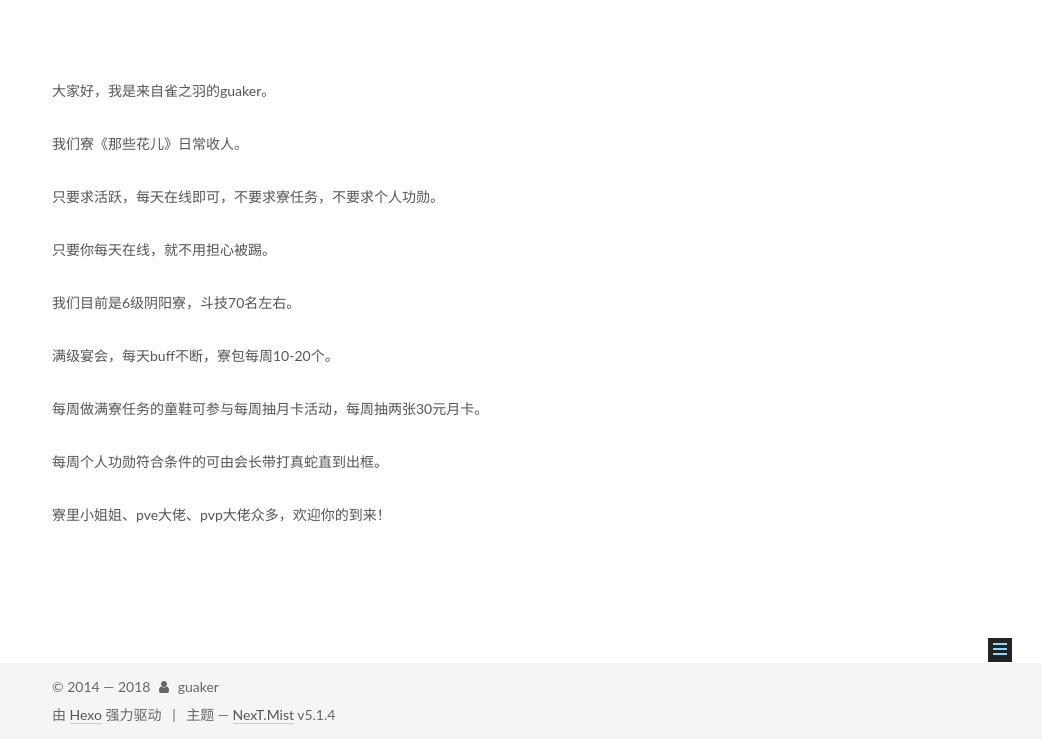
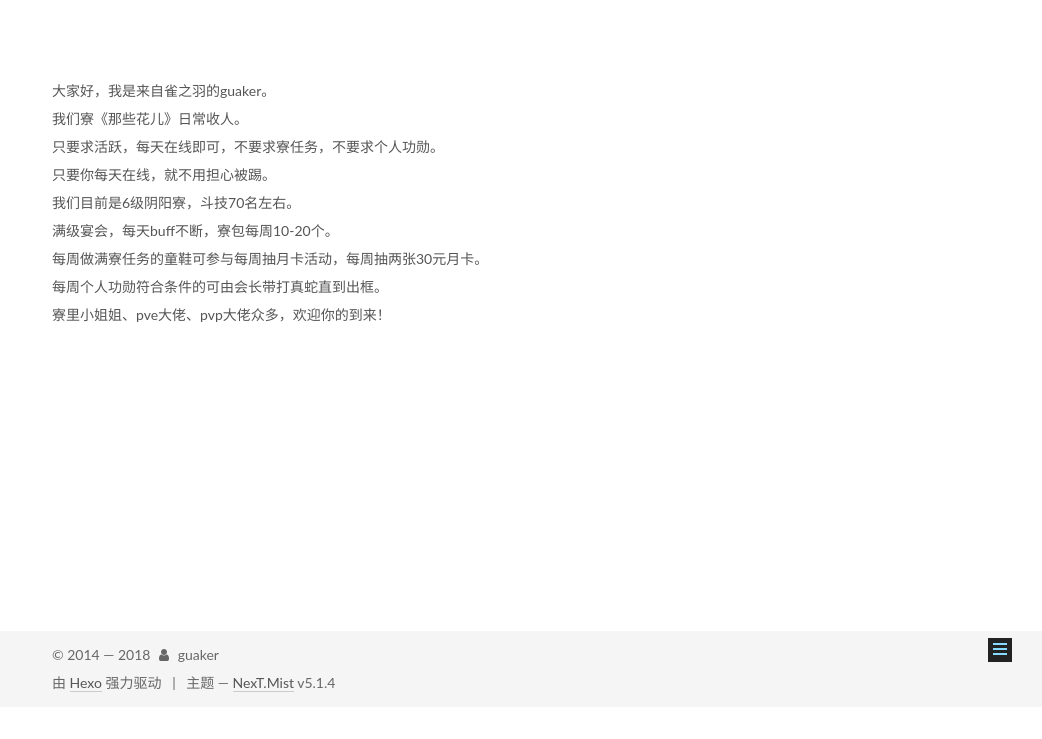
Before and after one commit to guaker6/guaker6.github.io, a plain HTML site: page about/index.html in a window 1280 px wide. Shown: the part 93-832 px from the top of the page, without its empty margins (238-1280 px from the left). After the commit the page ends 800 px from the top, so only its background shows below. Drawn offline with Linux system fonts and the light colour scheme; a script that the page names is missing.

Commit message:
Site updated: 2018-07-05 15:46:40

```diff
--- a/about/index.html
+++ b/about/index.html
@@ -79,17 +79,17 @@
 
 
 
-<meta name="description" content="大家好，我是来自雀之羽的guaker。 我们寮《那些花儿》日常收人。 只要求活跃，每天在线即可，不要求寮任务，不要求个人功勋。 只要你每天在线，就不用担心被踢。 我们目前是6级阴阳寮，斗技70名左右。 满级宴会，每天buff不断，寮包每周10-20个。 每周做满寮任务的童鞋可参与每周抽月卡活动，每周抽两张30元月卡。 每周个人功勋符合条件的可由会长带打真蛇直到出框。 寮里小姐姐、pve大佬、pvp">
+<meta name="description" content="大家好，我是来自雀之羽的guaker。我们寮《那些花儿》日常收人。只要求活跃，每天在线即可，不要求寮任务，不要求个人功勋。只要你每天在线，就不用担心被踢。我们目前是6级阴阳寮，斗技70名左右。满级宴会，每天buff不断，寮包每周10-20个。每周做满寮任务的童鞋可参与每周抽月卡活动，每周抽两张30元月卡。每周个人功勋符合条件的可由会长带打真蛇直到出框。寮里小姐姐、pve大佬、pvp大佬众多，欢迎你">
 <meta property="og:type" content="website">
 <meta property="og:title" content="guaker的阴阳师">
 <meta property="og:url" content="http://guaker.github.io/about/index.html">
 <meta property="og:site_name" content="guaker的阴阳师">
-<meta property="og:description" content="大家好，我是来自雀之羽的guaker。 我们寮《那些花儿》日常收人。 只要求活跃，每天在线即可，不要求寮任务，不要求个人功勋。 只要你每天在线，就不用担心被踢。 我们目前是6级阴阳寮，斗技70名左右。 满级宴会，每天buff不断，寮包每周10-20个。 每周做满寮任务的童鞋可参与每周抽月卡活动，每周抽两张30元月卡。 每周个人功勋符合条件的可由会长带打真蛇直到出框。 寮里小姐姐、pve大佬、pvp">
+<meta property="og:description" content="大家好，我是来自雀之羽的guaker。我们寮《那些花儿》日常收人。只要求活跃，每天在线即可，不要求寮任务，不要求个人功勋。只要你每天在线，就不用担心被踢。我们目前是6级阴阳寮，斗技70名左右。满级宴会，每天buff不断，寮包每周10-20个。每周做满寮任务的童鞋可参与每周抽月卡活动，每周抽两张30元月卡。每周个人功勋符合条件的可由会长带打真蛇直到出框。寮里小姐姐、pve大佬、pvp大佬众多，欢迎你">
 <meta property="og:locale" content="zh-Hans">
-<meta property="og:updated_time" content="2018-07-05T04:00:57.674Z">
+<meta property="og:updated_time" content="2018-07-05T07:46:29.541Z">
 <meta name="twitter:card" content="summary">
 <meta name="twitter:title" content="guaker的阴阳师">
-<meta name="twitter:description" content="大家好，我是来自雀之羽的guaker。 我们寮《那些花儿》日常收人。 只要求活跃，每天在线即可，不要求寮任务，不要求个人功勋。 只要你每天在线，就不用担心被踢。 我们目前是6级阴阳寮，斗技70名左右。 满级宴会，每天buff不断，寮包每周10-20个。 每周做满寮任务的童鞋可参与每周抽月卡活动，每周抽两张30元月卡。 每周个人功勋符合条件的可由会长带打真蛇直到出框。 寮里小姐姐、pve大佬、pvp">
+<meta name="twitter:description" content="大家好，我是来自雀之羽的guaker。我们寮《那些花儿》日常收人。只要求活跃，每天在线即可，不要求寮任务，不要求个人功勋。只要你每天在线，就不用担心被踢。我们目前是6级阴阳寮，斗技70名左右。满级宴会，每天buff不断，寮包每周10-20个。每周做满寮任务的童鞋可参与每周抽月卡活动，每周抽两张30元月卡。每周个人功勋符合条件的可由会长带打真蛇直到出框。寮里小姐姐、pve大佬、pvp大佬众多，欢迎你">
 
 
 
@@ -257,15 +257,7 @@
       <div class="post-body">
 
 
-          <p>大家好，我是来自雀之羽的guaker。</p>
-<p>我们寮《那些花儿》日常收人。</p>
-<p>只要求活跃，每天在线即可，不要求寮任务，不要求个人功勋。</p>
-<p>只要你每天在线，就不用担心被踢。</p>
-<p>我们目前是6级阴阳寮，斗技70名左右。</p>
-<p>满级宴会，每天buff不断，寮包每周10-20个。</p>
-<p>每周做满寮任务的童鞋可参与每周抽月卡活动，每周抽两张30元月卡。</p>
-<p>每周个人功勋符合条件的可由会长带打真蛇直到出框。</p>
-<p>寮里小姐姐、pve大佬、pvp大佬众多，欢迎你的到来！</p>
+          <p>大家好，我是来自雀之羽的guaker。<br>我们寮《那些花儿》日常收人。<br>只要求活跃，每天在线即可，不要求寮任务，不要求个人功勋。<br>只要你每天在线，就不用担心被踢。<br>我们目前是6级阴阳寮，斗技70名左右。<br>满级宴会，每天buff不断，寮包每周10-20个。<br>每周做满寮任务的童鞋可参与每周抽月卡活动，每周抽两张30元月卡。<br>每周个人功勋符合条件的可由会长带打真蛇直到出框。<br>寮里小姐姐、pve大佬、pvp大佬众多，欢迎你的到来！</p>
 
 
       </div>
```
